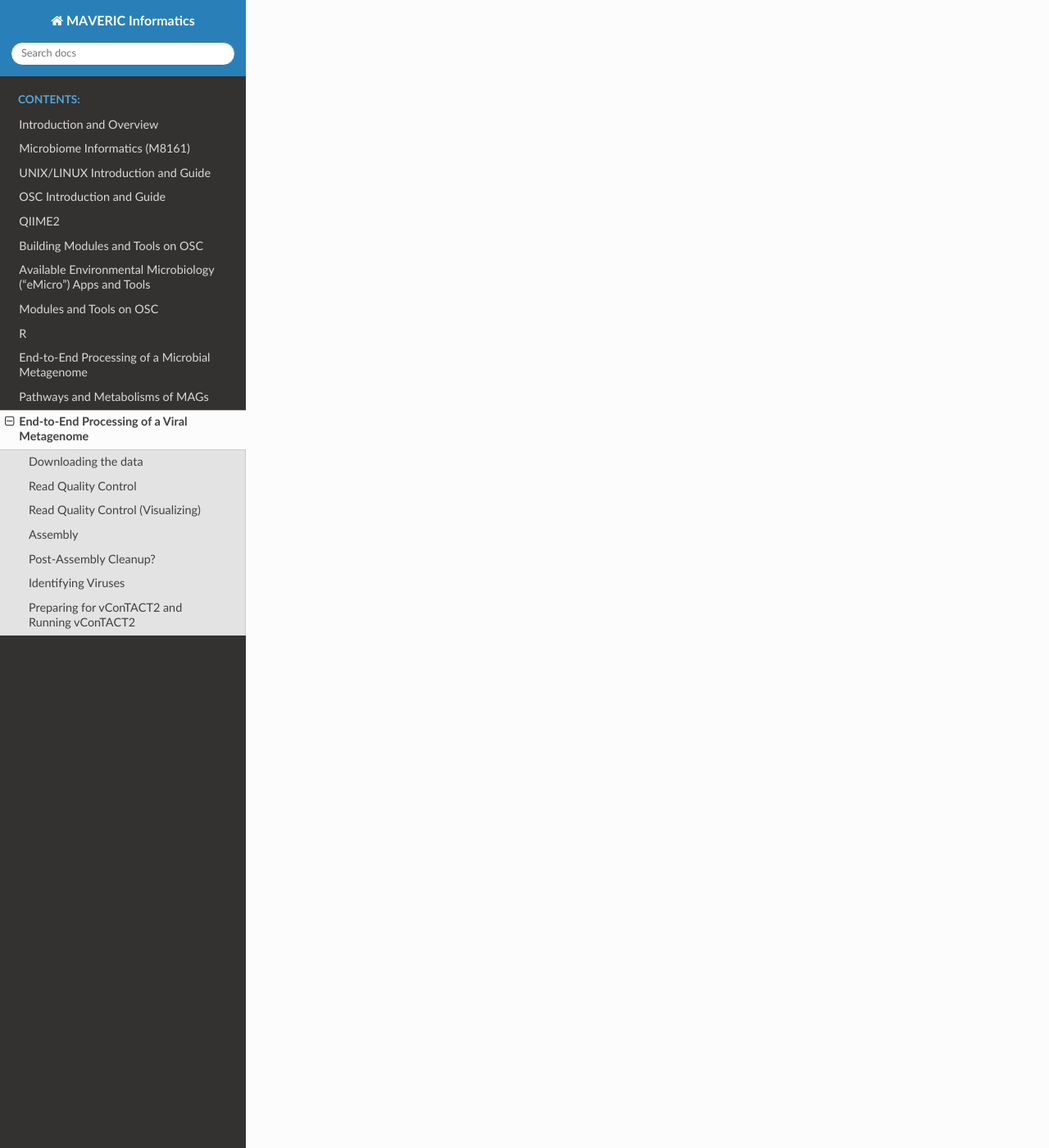
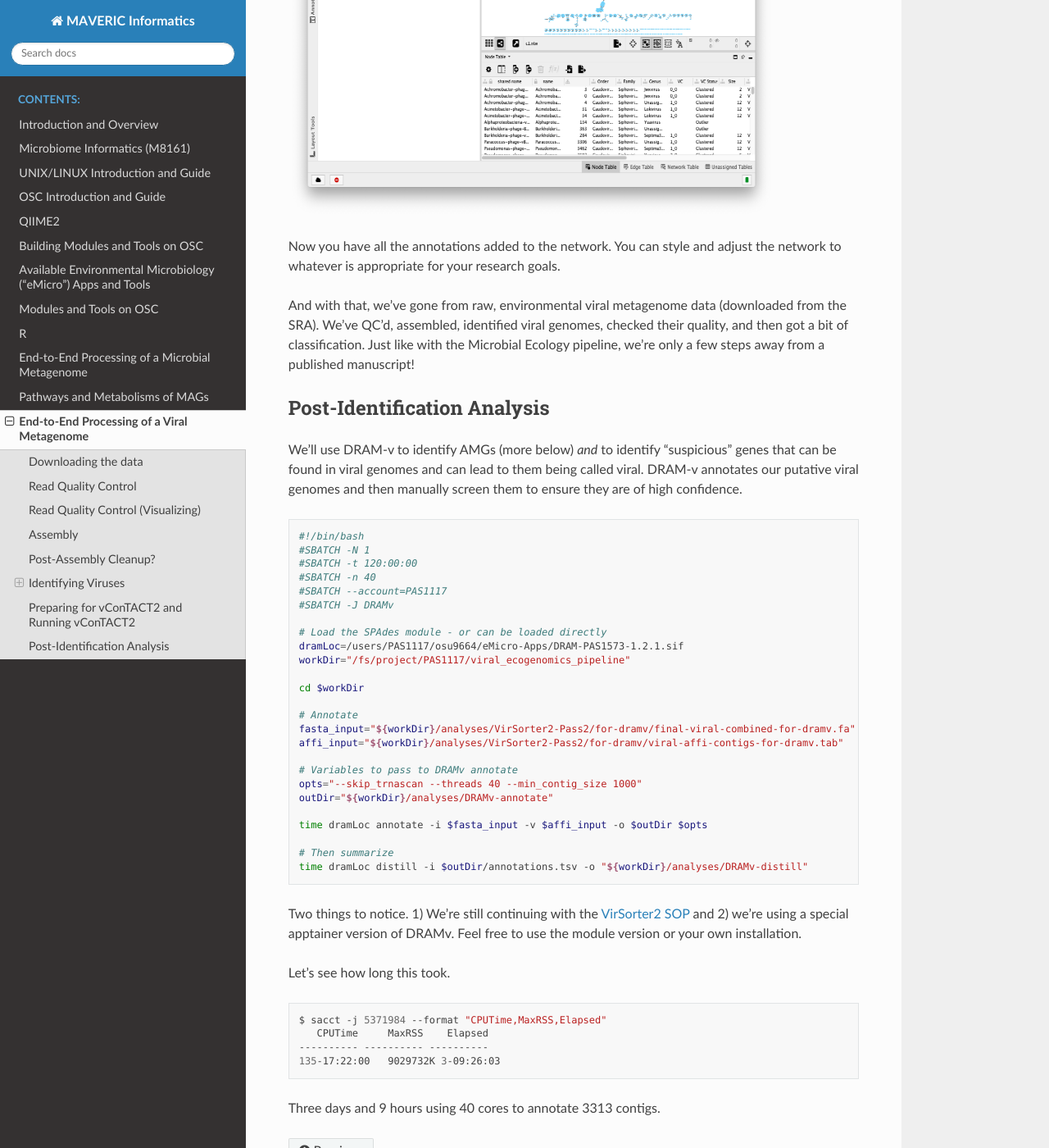
Before and after one commit to MAVERIC-Labs/MAVERIC_informatics, a Sphinx documentation site: the page built from docs/source/Processing-a-Viral-Metagenome.rst, in a window 1280 px wide and 1400 px high, scrolled down 16363 px. Shown: the whole window at 82% size. Built offline with Sphinx 7.4.7 and the Read the Docs theme 3.1.0, drawn with Linux system fonts in a browser that asks for light colours; some of the changed text lies outside the part shown.

Commit message:
updated viral metagenome processing

```diff
--- a/docs/source/Processing-a-Viral-Metagenome.rst
+++ b/docs/source/Processing-a-Viral-Metagenome.rst
@@ -564,7 +564,7 @@ Another way of examining them is with a quick "grep -c" (for count).
 CheckV is conservative with regards to quality, and uses completeness as a measure. It also incorporates a contamination
 check, so you can quickly screen contigs.
 
-Now re-run VirSorter.
+Now re-run VirSorter2.
 
 .. code-block:: bash
 
@@ -606,9 +606,7 @@ Now we want to annotate our putative viral genomes and then manually screen them
 VirSorter2 can contain false positives. No viral tool is completely perfect - every one of them has advantages or
 disadvantages, depending on the viral types present in the sample and biases to the identification tool.
 
-To do this, we'll use DRAM-v to identify AMGs (more below) *and* to identify "suspicious" genes that can be found in viral
-genomes and can lead to them being called viral.
-
+To do this, we’ll use DRAM-v to identify AMGs (more below) and to identify “suspicious” genes that can be found in viral genomes and can lead to them being called viral.
 
 .. code-block:: bash
 
@@ -616,11 +614,12 @@ genomes and can lead to them being called viral.
     #SBATCH -N 1
     #SBATCH -t 120:00:00
     #SBATCH -n 40
+    #SBATCH --account=PAS1117
     #SBATCH -J DRAMv
 
     # Load the SPAdes module - or can be loaded directly
     dramLoc=/users/PAS1117/osu9664/eMicro-Apps/DRAM-PAS1573-1.2.1.sif
-    workDir="/fs/project/PAS1117/ben/VEP"
+    workDir="/fs/project/PAS1117/viral_ecogenomics_pipeline"
 
     cd $workDir
 
@@ -651,7 +650,6 @@ Let's see how long this took.
 
 Three days and 9 hours using 40 cores to annotate 3313 contigs.
 
-
 Next, we need to screen based on the viral and host genes, hallmark genes, and contig lengths between CheckV and VirSorter2,
 and incorporate DRAM results in order to have confidence in our viral calls. The VirSorter2 SOP has a general set of
 guidelines we can use. Basically, they're screening categories: Keep1, Keep2, Manual check, and discard.
@@ -666,9 +664,10 @@ in, ensure you go through them.
     #SBATCH -N 1
     #SBATCH -t 00:05:00
     #SBATCH -n 1
+    #SBATCH --account=PAS1117
     #SBATCH -J VS2-SOP
 
-    workDir="/fs/project/PAS1117/ben/VEP"
+    workDir="/fs/project/PAS1117/viral_ecogenomics_pipeline"
 
     vs2_genomes="${workDir}/analyses/CheckV/combined.fna"
     vs2_final_score="${workDir}/analyses/VirSorter2-Pass1/final-viral-score.tsv"
@@ -680,8 +679,6 @@ in, ensure you go through them.
     # NOTE: --dramv-amg is optional
 
     python /users/PAS1117/osu9664/eMicro-Apps/Process-VS2_and_DRAMv.py --vs2-scores $vs2_final_score --checkv-contam $checkv_contamination --dramv-amg $amg_summary --vs2-genomes $vs2_genomes --output-dir $output_dir --drop-manual
-
-
 
 .. code-block:: bash
 
@@ -700,6 +697,45 @@ The log file for the script is as follows:
 Two files are generated. A summary table with information incorporating CheckV and VirSorter2, and the final viral genomes.
 We'll use these results for vConTACT2 and taxonomic classification.
 
+More Identification Methods
+^^^^^^^^^^^^^^^^^^^^^^^^^^^
+
+geNomad
+
+.. code-block:: bash
+
+    #!/bin/bash
+    #SBATCH -N 1
+    #SBATCH -t 24:00:00
+    #SBATCH -n 48
+    #SBATCH -J geNomad
+    #SBATCH --account=PAS1117
+    #SBATCH --partition=hugemem
+
+    # load the geNomad apptainer
+    geNomadLoc=/users/PAS1117/osu9664/eMicro-Apps/GeNomad-1.8.0.sif
+
+    # general options - cleanup removed intermediate files to save storage space
+    genOpts="genomad end-to-end --cleanup"
+
+    geNomad="${geNomadLoc} ${genOpts}"
+
+    workDir="/fs/project/PAS1117/viral_ecogenomics_pipeline"
+
+    fasta="${workDir}/MetaSPAdes_Trimmomatic/contigs.fasta"
+    output_dir="${workDir}/analyses/geNomad"
+    db_dir="${workDir}/genomad_db"
+
+    geNomadRun="${geNomad} ${fasta} ${output_dir} ${db_dir}"
+
+    echo ${geNomadRun}
+    ${geNomadRun}
+
+.. code-block:: bash
+
+DeepVirFinder
+Coming soon!
+
 Preparing for vConTACT2 and Running vConTACT2
 ---------------------------------------------
 
@@ -713,12 +749,13 @@ we'll run prodigal first - to generate proteins - and then use an accessory func
     #SBATCH -t 4:00:00
     #SBATCH -n 48
     #SBATCH -J vConTACT2
+    #SBATCH --account=PAS1117
     #SBATCH --partition=hugemem
 
     module use /fs/project/PAS1117/modulefiles
 
     # Directories
-    workDir="/fs/project/PAS1117/ben/VEP"
+    workDir="/fs/project/PAS1117/viral_ecogenomics_pipeline"
 
     # Generate files suitable for vConTACT2
     prodigalLoc="/users/PAS1117/osu9664/eMicro-Apps/Prodigal-2.6.3.img"
@@ -804,3 +841,51 @@ for your research goals.
 And with that, we've gone from raw, environmental viral metagenome data (downloaded from the SRA). We've QC'd, assembled,
 identified viral genomes, checked their quality, and then got a bit of classification. Just like with the Microbial
 Ecology pipeline, we're only a few steps away from a published manuscript!
+
+Post-Identification Analysis
+----------------------------
+
+We'll use DRAM-v to identify AMGs (more below) *and* to identify "suspicious" genes that can be found in viral genomes and can lead to them being called viral. DRAM-v annotates our putative viral genomes and then manually screen them to ensure they are of high confidence.
+
+
+.. code-block:: bash
+
+    #!/bin/bash
+    #SBATCH -N 1
+    #SBATCH -t 120:00:00
+    #SBATCH -n 40
+    #SBATCH --account=PAS1117
+    #SBATCH -J DRAMv
+
+    # Load the SPAdes module - or can be loaded directly
+    dramLoc=/users/PAS1117/osu9664/eMicro-Apps/DRAM-PAS1573-1.2.1.sif
+    workDir="/fs/project/PAS1117/viral_ecogenomics_pipeline"
+
+    cd $workDir
+
+    # Annotate
+    fasta_input="${workDir}/analyses/VirSorter2-Pass2/for-dramv/final-viral-combined-for-dramv.fa"
+    affi_input="${workDir}/analyses/VirSorter2-Pass2/for-dramv/viral-affi-contigs-for-dramv.tab"
+
+    # Variables to pass to DRAMv annotate
+    opts="--skip_trnascan --threads 40 --min_contig_size 1000"
+    outDir="${workDir}/analyses/DRAMv-annotate"
+
+    time dramLoc annotate -i $fasta_input -v $affi_input -o $outDir $opts
+
+    # Then summarize
+    time dramLoc distill -i $outDir/annotations.tsv -o "${workDir}/analyses/DRAMv-distill"
+
+Two things to notice. 1) We're still continuing with the  `VirSorter2 SOP <https://dx.doi.org/10.17504/protocols.io.bwm5pc86>`_
+and 2) we're using a special apptainer version of DRAMv. Feel free to use the module version or your own installation.
+
+Let's see how long this took.
+
+.. code-block:: bash
+
+    $ sacct -j 5371984 --format "CPUTime,MaxRSS,Elapsed"
+       CPUTime     MaxRSS    Elapsed
+    ---------- ---------- ----------
+    135-17:22:00   9029732K 3-09:26:03
+
+Three days and 9 hours using 40 cores to annotate 3313 contigs.
```
